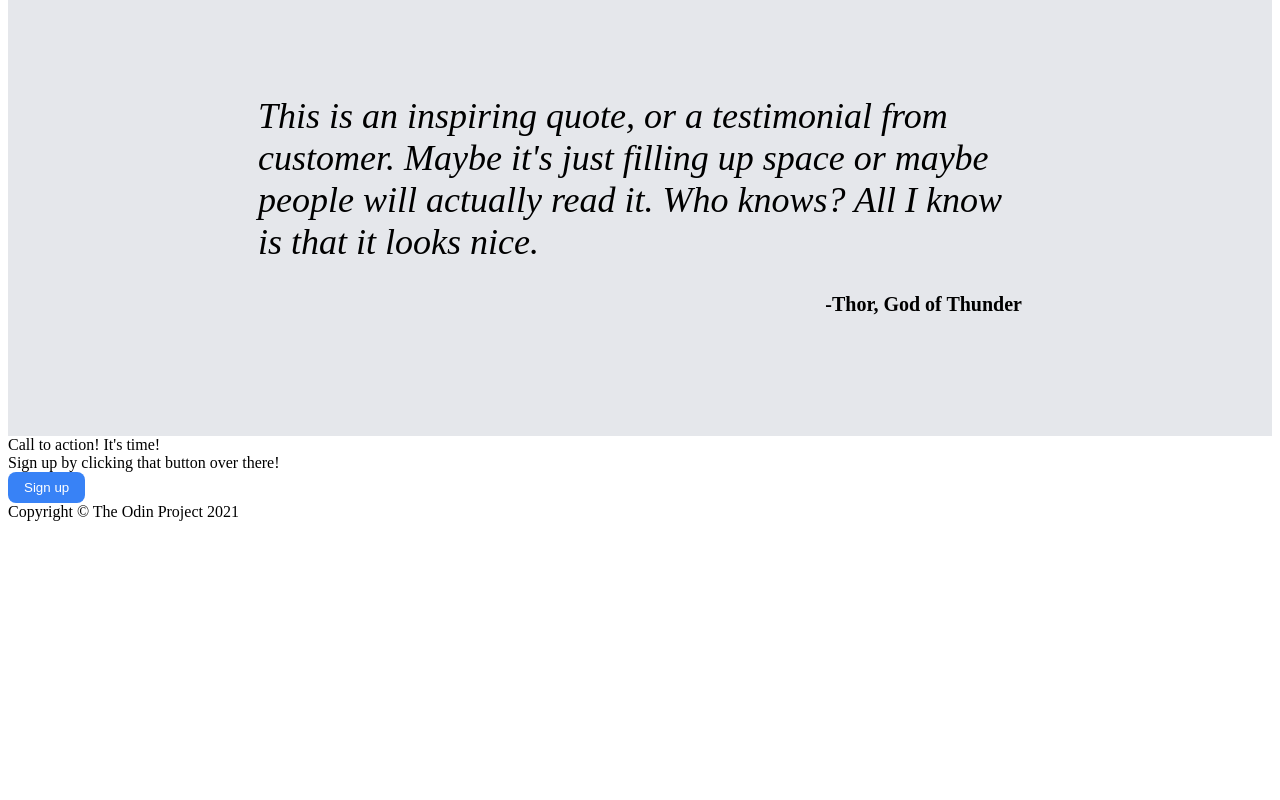
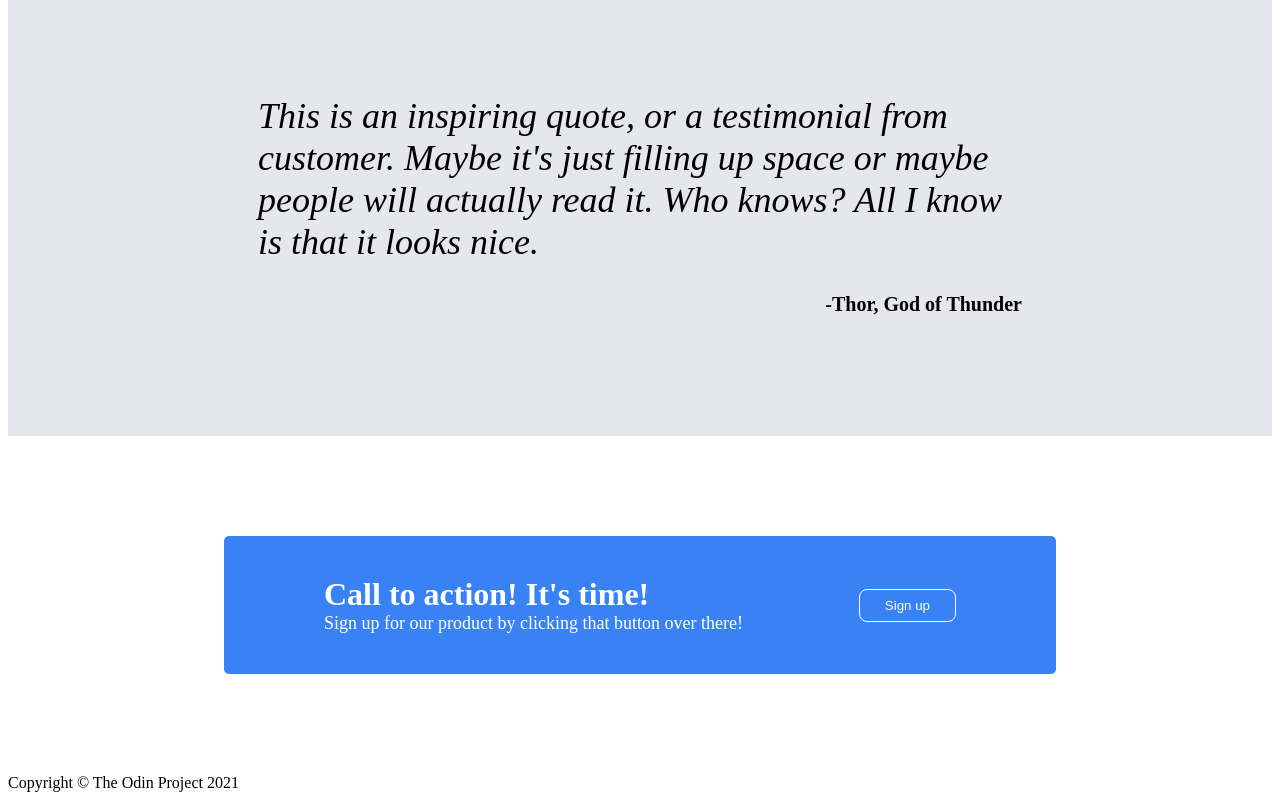
Before and after one commit to cmdax/Landing-page, a plain HTML site: page index.html in a window 1280 px wide. Shown: the part 894-1694 px from the top of the page. Before the commit the page ends 1423 px from the top, so only its background shows below. Drawn offline with Linux system fonts and the light colour scheme.

Commit message:
Style section 4

```diff
--- a/index.html
+++ b/index.html
@@ -62,7 +62,7 @@
         <div class="wrapper">
             <div class="left" id="left-wrapper">
                 <div class="title" id="wrapper-title">Call to action! It's time!</div>
-                <div class="subtext" id="subtext-title">Sign up by clicking that button over there!</div>
+                <div class="subtext" id="wrapper-subtext">Sign up for our product by clicking that button over there!</div>
             </div>
 
             <div class="right" id="right-wrapper">
--- a/style.css
+++ b/style.css
@@ -59,7 +59,7 @@ a{
 button {
     background-color: #3882F6;
     color: white;
-    padding: 8px 16px;
+    padding: 8px 25px;
     border-radius: 8px;
     max-width: 100px;
     box-shadow: none;
@@ -136,3 +136,48 @@ button {
     font-size: 20px;
     padding-top: 30px;
 }
+
+.section.four {
+    display: flex;
+    align-items: center;
+    justify-content: center;
+}
+
+.wrapper {
+    background-color: #3882F6;
+    color: white;
+    border-radius: 5px;
+    padding: 40px 100px;
+    margin: 100px 0;
+    display: flex;
+    flex: 1;
+    max-width: 50%;
+}
+
+#left-wrapper {
+    display: flex;
+    flex-direction: column;
+    justify-content: left;
+    flex: 2;
+}
+
+#right-wrapper{
+    display: flex;
+    justify-content: center;
+    align-items: center;
+    /* flex: 1; */
+}
+
+#button-wrapper {
+    border: white solid 1px;
+}
+
+#wrapper-title {
+    font-size: 32px;
+    font-weight: 700;
+}
+
+#wrapper-subtext {
+    font-size: 18px;
+    font-weight: lighter;
+}
```
